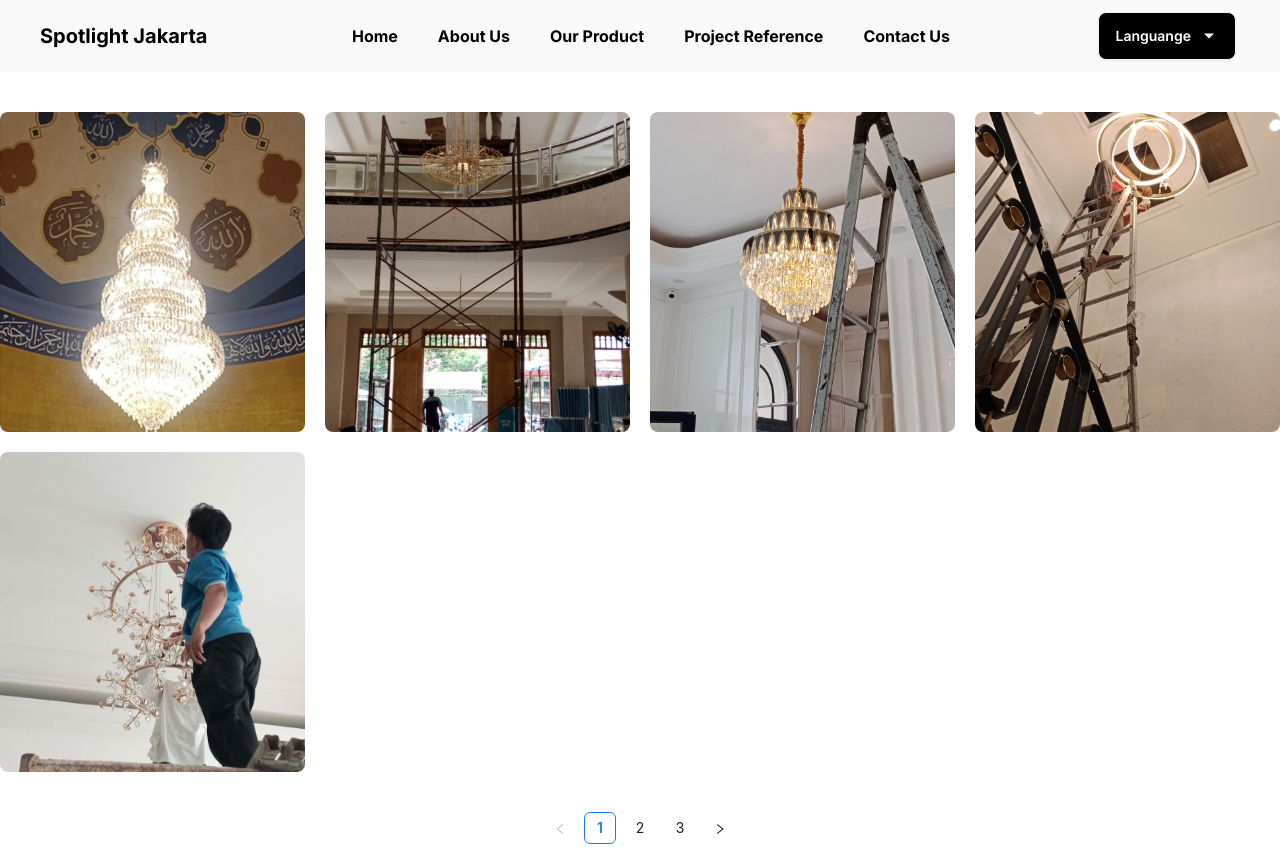
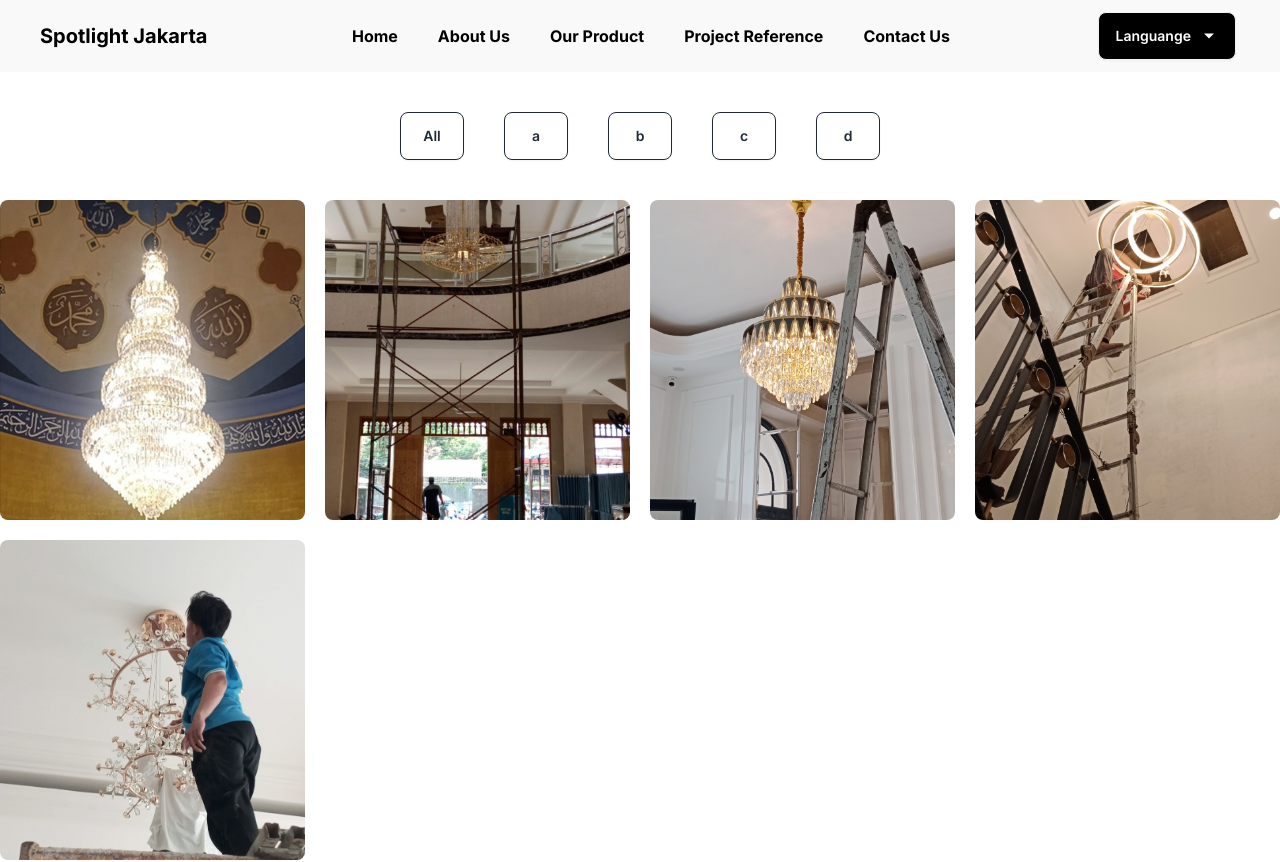
Before and after one commit to 1qbaaal/spotlight-jkt, a Next.js app: page /product in a window 1280 px wide. Shown: the top 862 px of the page. Built offline with nearby package versions, Linux system fonts and the light colour scheme.

Commit message:
perf: add filter for product and fix pagination

```diff
--- a/src/app/product/page.jsx
+++ b/src/app/product/page.jsx
@@ -2,18 +2,38 @@
 import { useState } from 'react';
 import { samplePage } from '~/contents/sample';
 import { Pagination } from 'antd';
+import { categories } from '~/contents/sample';
 import Image from 'next/image';
 
 export default function Product() {
   const [page, setPage] = useState(1);
+  const [selectedCategory, setSelectedCategory] = useState('All');
+
+  const filterSample =
+    selectedCategory === 'All'
+      ? samplePage
+      : samplePage.filter((sample) => sample.category === selectedCategory);
+
   const pageSize = 5;
   const startIndex = (page - 1) * pageSize;
   const endIndex = startIndex + pageSize;
   return (
     <div className='min-h-screen'>
-      <div className='flex items-center justify-center pt-10'>
+      <div className='flex justify-center py-10 gap-10'>
+        {categories.map((c, i) => (
+          <div key={i}>
+            <button
+              className='btn bg-white w-[5vw] border border-gray-800 hover:bg-gray-800 hover:text-white hover:border-black'
+              onClick={() => setSelectedCategory(c)}
+            >
+              {c}
+            </button>
+          </div>
+        ))}
+      </div>
+      <div className='flex items-center justify-center'>
         <div className='grid grid-cols-4 gap-5'>
-          {samplePage.slice(startIndex, endIndex).map((p, i) => (
+          {filterSample.slice(startIndex, endIndex).map((p, i) => (
             <div key={i}>
               <Image
                 src={`${p.imageUrl}`}
@@ -30,7 +50,7 @@ export default function Product() {
       <div className='flex items-center justify-center py-10'>
         <Pagination
           defaultCurrent={1}
-          total={samplePage.length}
+          total={filterSample.length}
           pageSize={pageSize}
           current={page}
           onChange={(page) => setPage(page)}
--- a/src/contents/sample.js
+++ b/src/contents/sample.js
@@ -2,49 +2,63 @@ export const samplePage = [
   {
     id: 1,
     imageUrl: '/pr-1.jpg',
+    category: 'a',
   },
   {
     id: 2,
     imageUrl: '/pr-2.jpeg',
+    category: 'b',
   },
   {
     id: 3,
     imageUrl: '/pr-3.jpg',
+    category: 'c',
   },
   {
     id: 4,
     imageUrl: '/pr-4.jpg',
+    category: 'd',
   },
   {
     id: 5,
     imageUrl: '/pr-5.jpeg',
+    category: 'a',
   },
   {
     id: 6,
     imageUrl: '/pr-6.jpeg',
+    category: 'd',
   },
   {
     id: 7,
     imageUrl: '/pr-7.jpeg',
+    category: 'c',
   },
   {
     id: 8,
     imageUrl: '/pr-8.jpeg',
+    category: 'a',
   },
   {
     id: 9,
     imageUrl: '/pr-9.jpeg',
+    category: 'b',
   },
   {
     id: 10,
     imageUrl: '/pr-10.jpeg',
+    category: 'd',
   },
   {
     id: 11,
     imageUrl: '/pr-11.jpeg',
+    category: 'a',
   },
   {
     id: 12,
     imageUrl: '/pr-12.jpeg',
+    category: 'c',
   },
 ];
+
+export const categories = ['All', 'a', 'b', 'c', 'd'];
```
